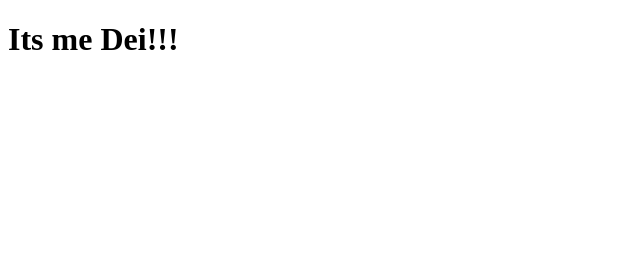
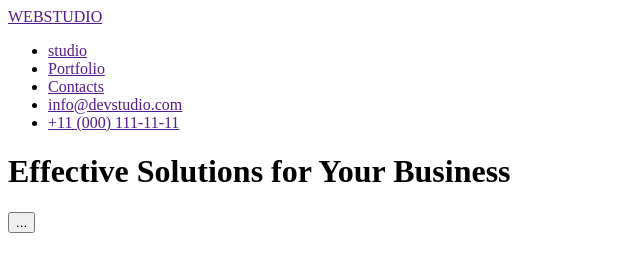
Before and after one commit to deioh/goit-markup-hw-01, a plain HTML site: page index.html in a window 1280 px wide. Shown: the whole page, without its empty margins (0-640 px from the left). Drawn offline with Linux system fonts and the light colour scheme.

Commit message:
Update index.html

```diff
--- a/index.html
+++ b/index.html
@@ -1,16 +1,22 @@
 <!DOCTYPE html>
 <html lang="en">
+  <head>
+    <title>GOIT-MARKUP-HW-01</title>
+  </head>
 
-<head>
-    <meta charset="UTF-8">
-    <meta name="viewport" content="width=device-width, initial-scale=1.0">
-    <title>Document</title>
-</head>
+  <body>
+    <a href="">WEBSTUDIO</a>
 
-<body>
-    <h1>Its me Dei!!!</h1>
+    <ul>
+      <li><a href="">studio</a></li>
+      <li><a href="">Portfolio</a></li>
+      <li><a href="">Contacts</a></li>
+      <li><a href="">info@devstudio.com</a></li>
+      <li><a href="">+11 (000) 111-11-11</a></li>
+    </ul>
 
+    <h1>Effective Solutions for Your Business</h1>
 
-</body>
-
+    <button>...</button>
+  </body>
 </html>
```
